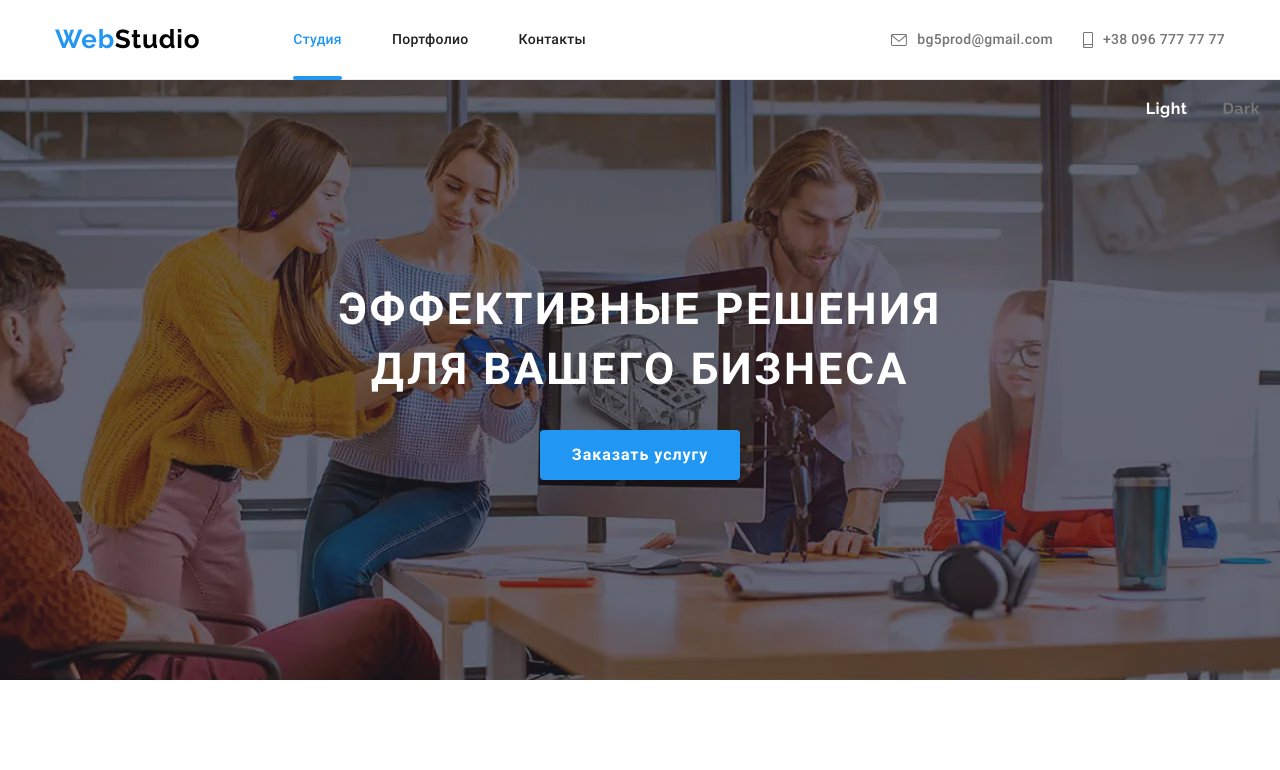
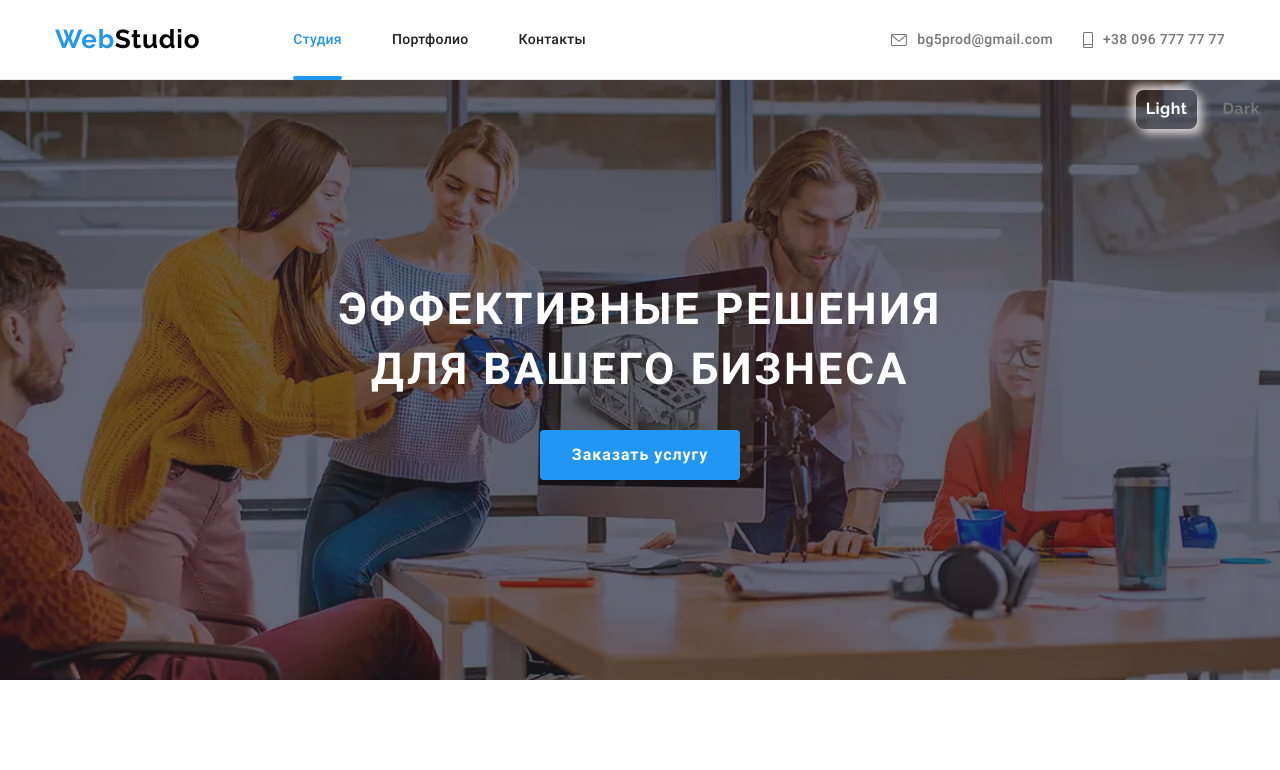
Before and after one commit to DmitriyGovosyants/goit-markup-hw-08, a plain HTML site: page index.html in a window 1280 px wide. Shown: the top 770 px of the page. Drawn offline with nearby package versions, Linux system fonts and the light colour scheme.

Commit message:
v1.81 | added bright light to theme switcher

```diff
--- a/index.html
+++ b/index.html
@@ -71,12 +71,12 @@
         </div>
         <form class="theme-switcher" id="theme-switcher">
           <div class="theme-switcher__field">
+            <input class="theme-switcher__input" type="radio" id="light" name="theme" value="light" checked>
             <label class="theme-switcher__label" for="light">Light</label>
-            <input class="theme-switcher__input" type="radio" id="light" name="theme" value="light" checked>
           </div>
           <div class="theme-switcher__field">
+            <input class="theme-switcher__input" type="radio" id="dark" name="theme" value="dark">
             <label class="theme-switcher__label" for="dark">Dark</label>
-            <input class="theme-switcher__input" type="radio" id="dark" name="theme" value="dark">
           </div>
         </form>
       </section>
--- a/sass/components/common/_theme-switcher.scss
+++ b/sass/components/common/_theme-switcher.scss
@@ -16,9 +16,11 @@
     color: var(--text-primary);
   }
 }
+
 .theme-switcher__input {
   display: none;
 }
+
 .theme-switcher__label {
   font-family: 'Raleway', sans-serif;
   font-weight: $fw-700;
@@ -31,4 +33,10 @@
   &:hover {
     color: var(--accent);
   }
+
+  .theme-switcher__input:checked ~ & {
+    box-shadow: 5px 5px 10px rgba(241, 233, 233, 0.829),
+      -5px -5px 10px rgba(241, 233, 233, 0.829);
+    border-radius: 8px;
+  }
 }
```
Also changed, not shown: css/main.css, css/main.min.css, 2 other files.
